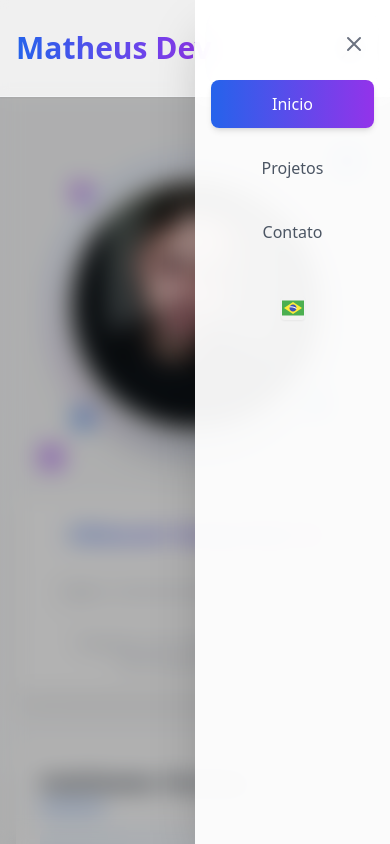
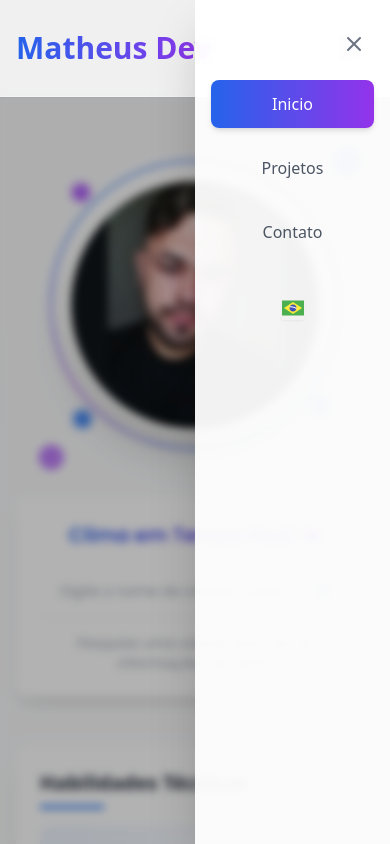
Before and after one commit to MATHEUSNUNES2023BR/portifolioprofissional, a React (Vite) app: page / in a window 390 px wide. Both pictures are taken after a click on the button 350 px from the left and 48 px from the top of the page. Shown: the top 844 px of the page. Built offline with nearby package versions, Linux system fonts and the light colour scheme.

Commit message:
Fix: Otimizando animação

```diff
--- a/src/components/Header.tsx
+++ b/src/components/Header.tsx
@@ -20,19 +20,20 @@ function Header() {
       x: "100%",
       opacity: 0,
       transition: {
-        duration: 0.3,
+        duration: 0.2, // Reduced from 0.3
         type: "tween",
-        staggerChildren: 0.1,
-        when: "afterChildren"
+        ease: "easeOut",
+        staggerChildren: 0.05, // Reduced from 0.1
       }
     },
     open: {
       x: 0,
       opacity: 1,
       transition: {
-        duration: 0.3,
+        duration: 0.2, // Reduced from 0.3
         type: "tween",
-        staggerChildren: 0.1,
+        ease: "easeOut",
+        staggerChildren: 0.05, // Reduced from 0.1
         when: "beforeChildren"
       }
     }
@@ -40,25 +41,40 @@ function Header() {
 
   const itemVariants = {
     closed: {
-      x: 50,
+      x: 20, // Reduced from 50
       opacity: 0
     },
     open: {
       x: 0,
-      opacity: 1
+      opacity: 1,
+      transition: {
+        duration: 0.2 // Added specific duration
+      }
+    }
+  };
+
+  const backdropVariants = {
+    hidden: { opacity: 0 },
+    visible: {
+      opacity: 1,
+      transition: { duration: 0.15 } // Faster backdrop transition
+    },
+    exit: {
+      opacity: 0,
+      transition: { duration: 0.15 }
     }
   };
 
   return (
     <>
-      {/* Backdrop Overlay for entire page */}
       <AnimatePresence>
         {isMobileMenuOpen && (
           <motion.div
-            initial={{ opacity: 0 }}
-            animate={{ opacity: 1 }}
-            exit={{ opacity: 0 }}
-            className="fixed inset-0 bg-black/30 backdrop-blur-md z-40"
+            variants={backdropVariants}
+            initial="hidden"
+            animate="visible"
+            exit="exit"
+            className="fixed inset-0 bg-black/30 backdrop-blur-[4px] z-40"
             onClick={() => setIsMobileMenuOpen(false)}
           />
         )}
@@ -104,30 +120,39 @@ function Header() {
               </div>
             </div>
 
-            {/* Enhanced Mobile Menu Button */}
+            {/* Enhanced Mobile Menu Button with faster animations */}
             <motion.button
               onClick={() => setIsMobileMenuOpen(!isMobileMenuOpen)}
-              className="sm:hidden p-3 rounded-lg hover:bg-gray-100 transition-all duration-300"
-              whileTap={{ scale: 0.9 }}
+              className="sm:hidden p-3 rounded-lg hover:bg-gray-100 transition-all duration-200"
+              whileTap={{ scale: 0.95, transition: { duration: 0.1 } }}
               aria-label="Menu de navegação"
             >
               <div className="w-6 h-6 flex flex-col justify-center items-center space-y-1.5">
                 <motion.span
-                  animate={isMobileMenuOpen ? { rotate: 45, y: 6 } : { rotate: 0, y: 0 }}
-                  className="w-6 h-0.5 bg-gray-600 block origin-center transition-all duration-300"
+                  animate={isMobileMenuOpen ?
+                    { rotate: 45, y: 6, transition: { duration: 0.2 } } :
+                    { rotate: 0, y: 0, transition: { duration: 0.2 } }
+                  }
+                  className="w-6 h-0.5 bg-gray-600 block origin-center"
                 />
                 <motion.span
-                  animate={isMobileMenuOpen ? { opacity: 0 } : { opacity: 1 }}
-                  className="w-6 h-0.5 bg-gray-600 block transition-all duration-300"
+                  animate={isMobileMenuOpen ?
+                    { opacity: 0, transition: { duration: 0.1 } } :
+                    { opacity: 1, transition: { duration: 0.1 } }
+                  }
+                  className="w-6 h-0.5 bg-gray-600 block"
                 />
                 <motion.span
-                  animate={isMobileMenuOpen ? { rotate: -45, y: -6 } : { rotate: 0, y: 0 }}
-                  className="w-6 h-0.5 bg-gray-600 block origin-center transition-all duration-300"
+                  animate={isMobileMenuOpen ?
+                    { rotate: -45, y: -6, transition: { duration: 0.2 } } :
+                    { rotate: 0, y: 0, transition: { duration: 0.2 } }
+                  }
+                  className="w-6 h-0.5 bg-gray-600 block origin-center"
                 />
               </div>
             </motion.button>
 
-            {/* Enhanced Mobile Menu */}
+            {/* Optimized Mobile Menu */}
             <AnimatePresence mode="wait">
               {isMobileMenuOpen && (
                 <motion.div
@@ -135,7 +160,7 @@ function Header() {
                   animate="open"
                   exit="closed"
                   variants={menuVariants}
-                  className="sm:hidden fixed top-0 right-0 w-[50%] h-screen bg-white/95 backdrop-blur-md shadow-2xl z-50"
+                  className="sm:hidden fixed top-0 right-0 w-[50%] h-screen bg-white/95 backdrop-blur-sm shadow-2xl z-50"
                 >
                   <div className="px-4 py-6 space-y-4">
                     {/* Close Button */}
```
